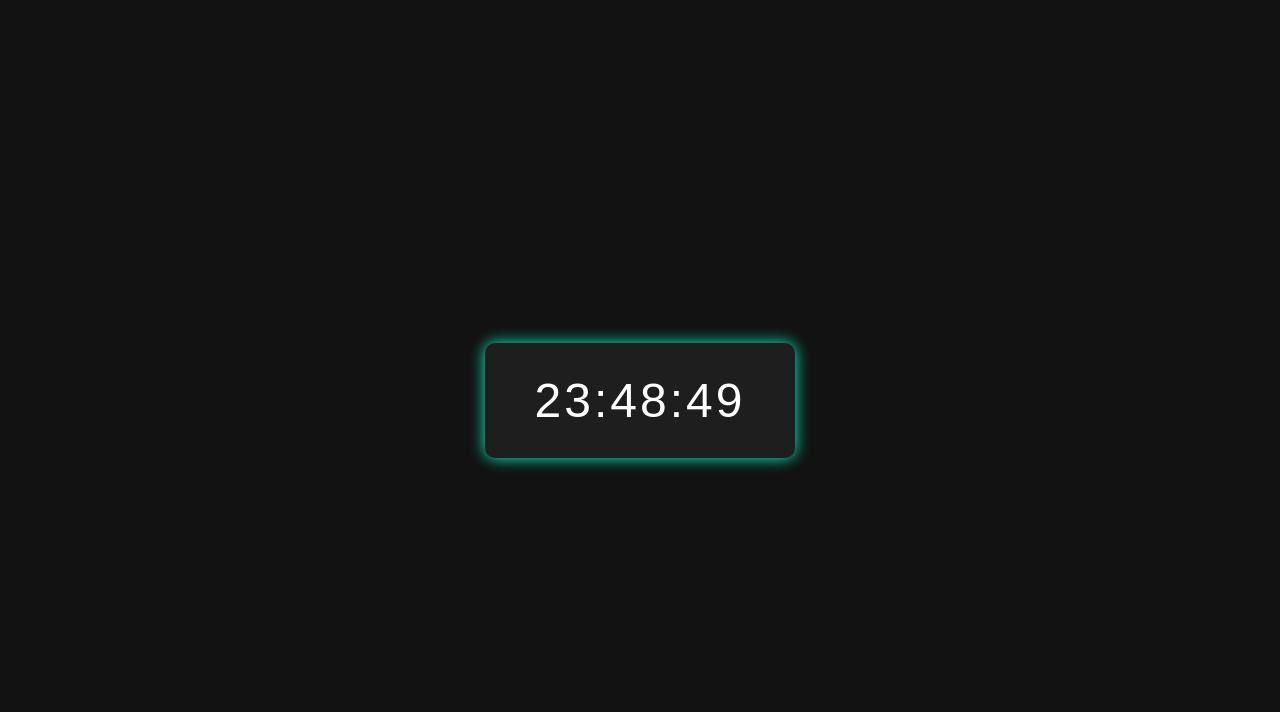
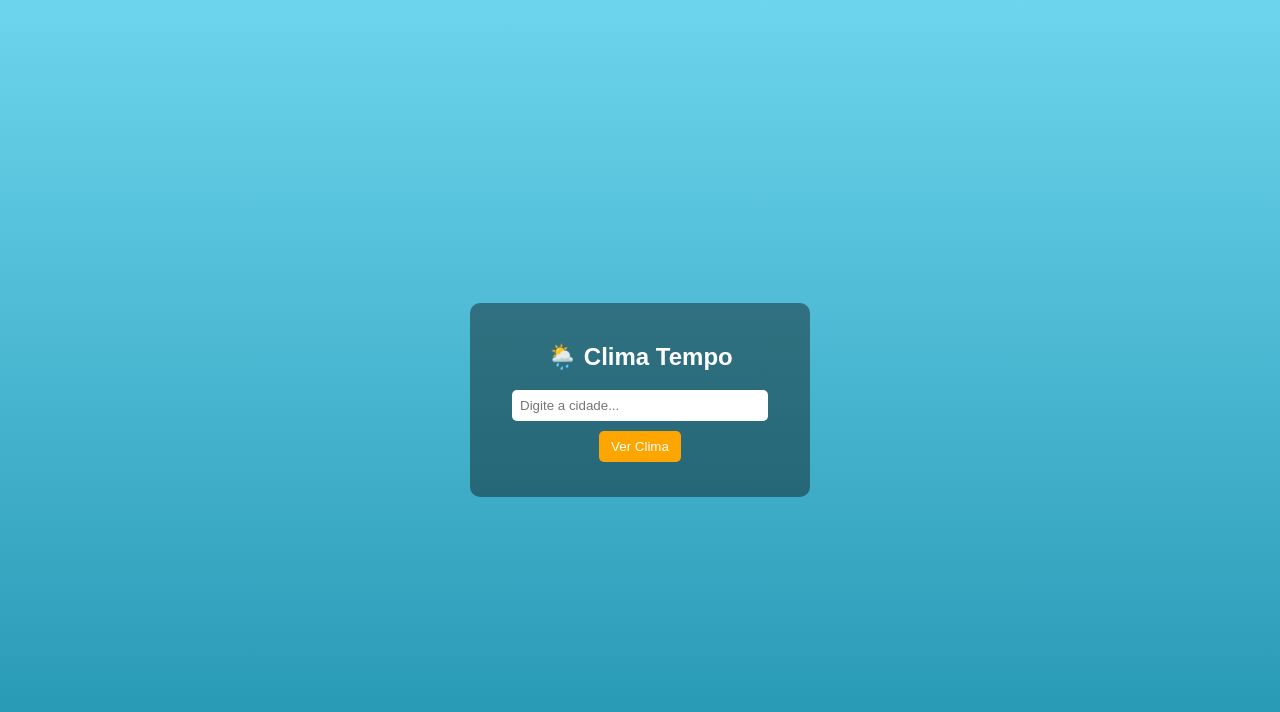
Before and after one commit to Pedrinho-max/Rel-gio-digital, a plain HTML site: page index.html in a window 1280 px wide. Drawn offline with Linux system fonts and the light colour scheme.

Commit message:
Praticando a código sem api com códigos simples, e com os códigos de js pego da internet.

```diff
--- a/index.html
+++ b/index.html
@@ -1,15 +1,86 @@
 <!DOCTYPE html>
-<html lang="pt-BR">
+<html lang="pt-br">
 <head>
   <meta charset="UTF-8">
   <meta name="viewport" content="width=device-width, initial-scale=1.0">
-  <title>Relógio Digital</title>
-  <link rel="stylesheet" href="style.css">
+  <title>Clima Simples</title>
+  <style>
+    body {
+      font-family: Arial, sans-serif;
+      background: linear-gradient(to top, #2193b0, #6dd5ed);
+      min-height: 100vh;
+      display: flex;
+      justify-content: center;
+      align-items: center;
+      margin: 0;
+      color: white;
+    }
+
+    .caixa {
+      background: rgba(0,0,0,0.4);
+      padding: 20px;
+      border-radius: 10px;
+      text-align: center;
+      width: 300px;
+    }
+
+    input {
+      padding: 8px;
+      border: none;
+      border-radius: 5px;
+      margin-bottom: 10px;
+      width: 80%;
+    }
+
+    button {
+      padding: 8px 12px;
+      border: none;
+      border-radius: 5px;
+      background: orange;
+      color: white;
+      cursor: pointer;
+    }
+
+    button:hover {
+      background: darkorange;
+    }
+
+    .resultado {
+      margin-top: 15px;
+    }
+  </style>
 </head>
 <body>
-  <div class="clock">
-    <span id="time"></span>
+
+  <div class="caixa">
+    <h2>🌦️ Clima Tempo</h2>
+    <input type="text" id="cidade" placeholder="Digite a cidade...">
+    <br>
+    <button onclick="mostrarClima()">Ver Clima</button>
+
+    <div class="resultado" id="resultado"></div>
   </div>
-  <script src="script.js"></script>
+
+  <script>
+    function mostrarClima() {
+      const cidade = document.getElementById("cidade").value.toLowerCase();
+      let mensagem = "";
+
+      if (cidade === "são paulo") {
+        mensagem = "☀️ São Paulo está ensolarada com 28°C";
+      } else if (cidade === "rio de janeiro") {
+        mensagem = "🌴 Rio de Janeiro com calor de 32°C e céu limpo";
+      } else if (cidade === "curitiba") {
+        mensagem = "🌧️ Curitiba está chuvosa com 18°C";
+      } else if (cidade === "bh" || cidade === "belo horizonte") {
+        mensagem = "⛅ Belo Horizonte com clima agradável, 24°C";
+      } else {
+        mensagem = "❌ Cidade não encontrada no sistema simples.";
+      }
+
+      document.getElementById("resultado").innerText = mensagem;
+    }
+  </script>
+
 </body>
 </html>
--- a/script.js
+++ /dev/null
@@ -1,13 +0,0 @@
-function atualizarRelogio() {
-  const agora = new Date();
-  const horas = String(agora.getHours()).padStart(2, '0');
-  const minutos = String(agora.getMinutes()).padStart(2, '0');
-  const segundos = String(agora.getSeconds()).padStart(2, '0');
-
-  const horaFormatada = `${horas}:${minutos}:${segundos}`;
-  document.getElementById('time').textContent = horaFormatada;
-}
-
-// Atualiza o relógio a cada segundo
-setInterval(atualizarRelogio, 1000);
-atualizarRelogio(); // Atualiza imediatamente ao abrir a página
--- a/style.css
+++ /dev/null
@@ -1,23 +0,0 @@
-body {
-  margin: 0;
-  padding: 0;
-  background-color: #121212;
-  color: white;
-  font-family: Arial, sans-serif;
-  display: flex;
-  justify-content: center;
-  align-items: center;
-  height: 100vh;
-}
-
-.clock {
-  background-color: #1e1e1e;
-  padding: 30px 50px;
-  border-radius: 10px;
-  box-shadow: 0 0 15px #00ffcc;
-}
-
-#time {
-  font-size: 48px;
-  letter-spacing: 3px;
-}
```
